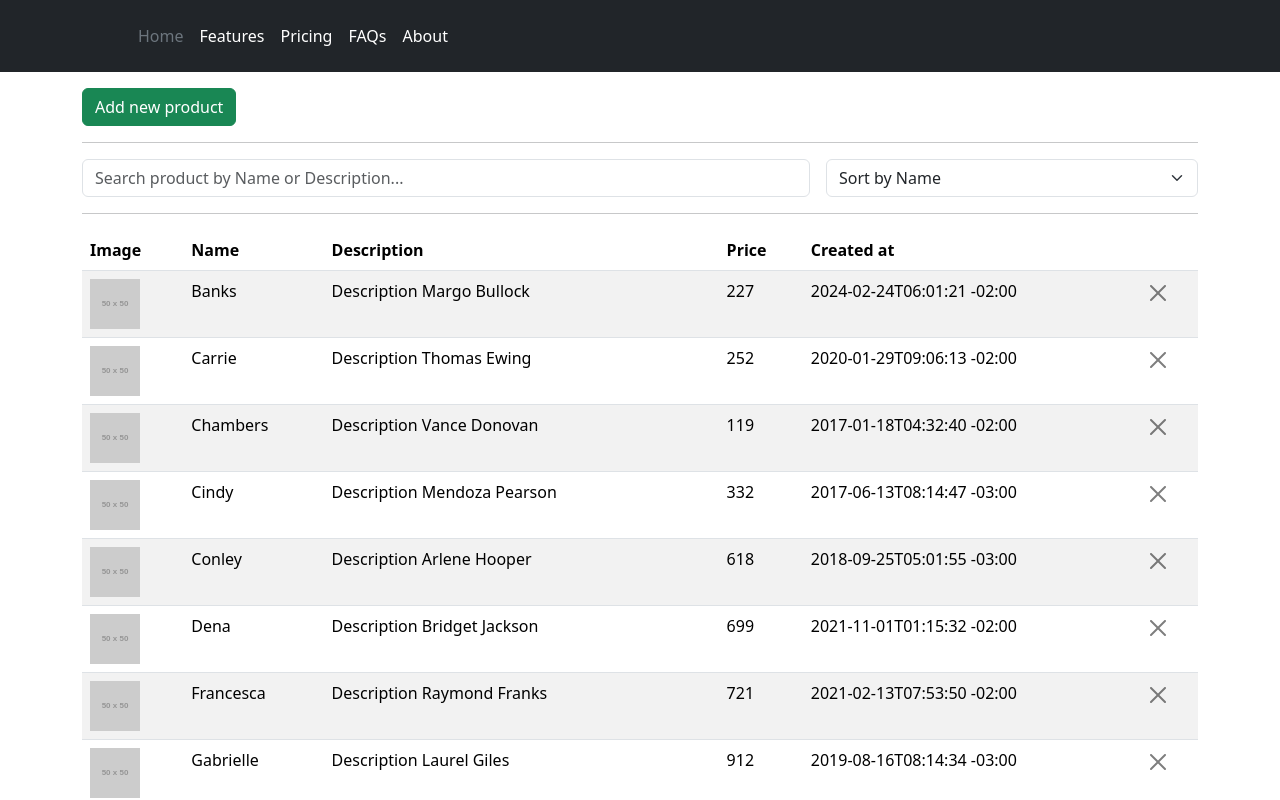
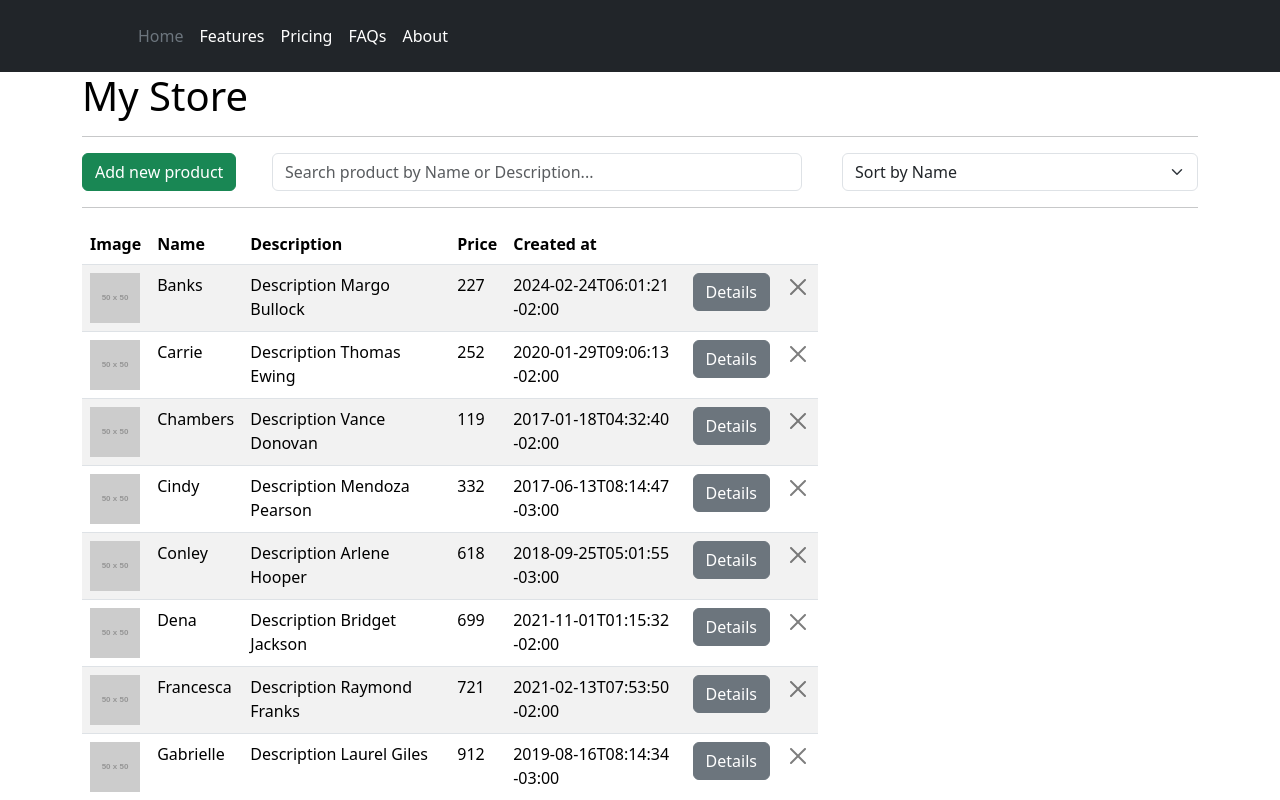
Before and after one commit to hello-gurevich/codevalue, an Angular app: page / in a window 1280 px wide. Shown: the top 800 px of the page. Built offline with nearby package versions, Linux system fonts and the light colour scheme.

Commit message:
Routing has been added

```diff
--- a/src/app/components/index/index.component.html
+++ b/src/app/components/index/index.component.html
@@ -1,13 +1,19 @@
+<div class="container">
+  <h1>
+    <a [routerLink]="'/'">My Store</a>
+  </h1>
+  <hr>
+</div>
+
 <div class="container mt-3">
+  <div class="row justify-content-between">
+    <div class="col-2">
       <button
-    type="button"
+        [routerLink]="'new'"
         class="btn btn-success"
       >Add new product</button>
-
-  <hr>
-
-  <div class="d-flex justify-content-between">
-    <div class="col-8">
+    </div>
+    <div class="col-6">
       <app-filter
         [filterString]="filterString()"
         (filterStringChanged)="onFilterStringChanged($event)"
@@ -22,10 +28,18 @@
     </div>
   </div>
   <hr>
+</div>
 
+<div class="container">
+  <div class="row">
+    <div class="col-8">
       <app-products
         [products]="productsView()"
         (deleteProduct)="onDeleteButtonClick($event)"
       ></app-products>
-
     </div>
+    <div class="col-4">
+      <router-outlet/>
+    </div>
+  </div>
+</div>
--- a/src/app/components/index/index.component.scss
+++ b/src/app/components/index/index.component.scss
@@ -0,0 +1,8 @@
+a {
+  color: initial;
+  text-decoration: none;
+
+  &:hover {
+    color: red;
+  }
+}
--- a/src/app/components/index/index.component.ts
+++ b/src/app/components/index/index.component.ts
@@ -8,13 +8,16 @@ import {FilterComponent} from '../filter/filter.component';
 import {SortBy} from '../../enums';
 import * as _ from 'lodash';
 import {SortComponent} from '../sort/sort.component';
+import {RouterLink, RouterOutlet} from '@angular/router';
 
 @Component({
   selector: 'app-index',
   imports: [
     ProductsComponent,
     FilterComponent,
-    SortComponent
+    SortComponent,
+    RouterOutlet,
+    RouterLink
   ],
   templateUrl: './index.component.html',
   styleUrl: './index.component.scss'
--- /dev/null
+++ b/src/app/components/product/product.component.html
@@ -0,0 +1 @@
+<p>product works!</p>
--- a/src/app/components/products/products.component.html
+++ b/src/app/components/products/products.component.html
@@ -6,6 +6,7 @@
     <th scope="col">Description</th>
     <th scope="col">Price</th>
     <th scope="col">Created at</th>
+    <th></th>
     <th></th>
   </tr>
   </thead>
@@ -28,6 +29,14 @@
           {{ product.createdAt }}
         </td>
         <td>
+          <a
+            class="btn btn-secondary"
+            [routerLink]="product.id.toString()"
+          >
+            Details
+          </a>
+        </td>
+        <td>
           <button
             class="btn btn-close"
             (click)="onDeleteButtonClick(product.id)"
--- a/src/app/components/products/products.component.ts
+++ b/src/app/components/products/products.component.ts
@@ -1,15 +1,19 @@
 import {Component, input, output} from '@angular/core';
 import {ProductModel} from '../../models';
+import {RouterLink} from '@angular/router';
 
 @Component({
   selector: 'app-products',
-  imports: [],
+  imports: [
+    RouterLink
+  ],
   templateUrl: './products.component.html',
   styleUrl: './products.component.scss'
 })
 export class ProductsComponent {
   products = input.required<ProductModel[]>();
   deleteProduct = output<number>();
+  editProduct = output<number>();
 
   onDeleteButtonClick(id: number): void {
     this.deleteProduct.emit(id);
--- a/src/app/services/data.service.ts
+++ b/src/app/services/data.service.ts
@@ -1,4 +1,4 @@
-import {inject, Injectable} from '@angular/core';
+import {inject, Injectable, signal} from '@angular/core';
 import {HttpService} from './http.service';
 import {map, Observable} from 'rxjs';
 import {ProductModel} from '../models';
@@ -10,6 +10,7 @@ import {ProductModel} from '../models';
 )
 export class DataService {
   private httpService = inject(HttpService);
+  products = signal<ProductModel[]>([]);
 
   getProductList(): Observable<ProductModel[]> {
     return this.httpService.getProductList()
```
Also changed, not shown: src/app/app.routes.ts (+8 -1 lines), src/app/components/product/product.component.ts (added, +11 -0 lines), src/app/components/product/product.component.scss (added), 1 other file (tests, documents, lock files or other folders). Lines whose indentation alone changed are shown as unchanged.
